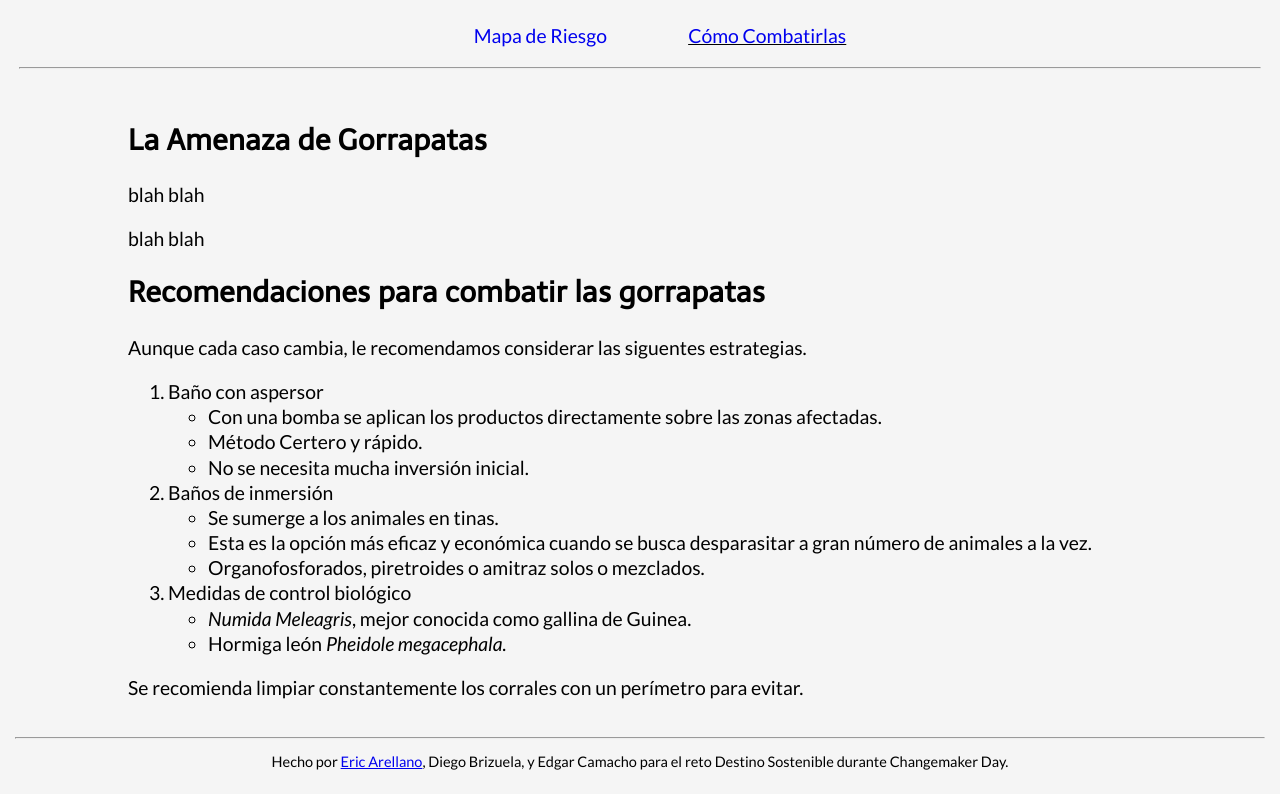
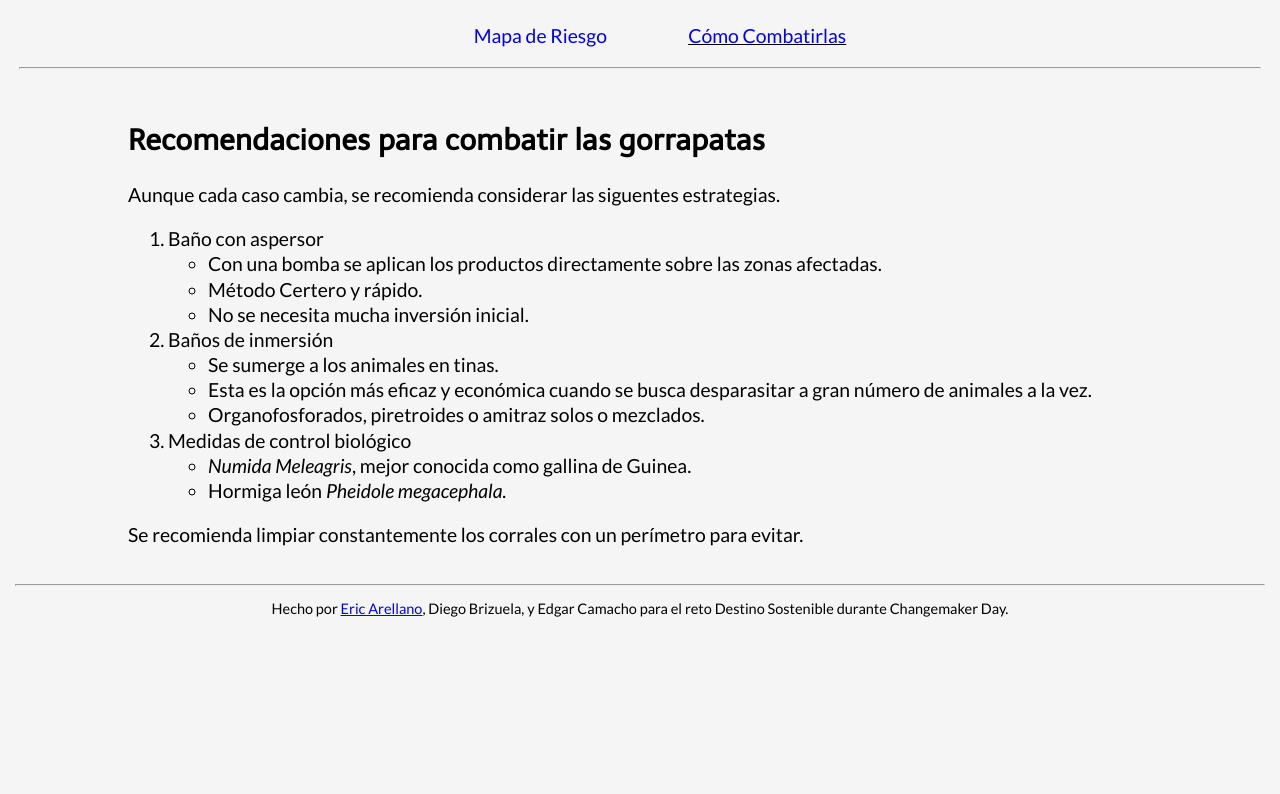
Before and after one commit to Eric-Arellano/tick-risk-map-visualization, a plain HTML site: page src/suggestions.html in a window 1280 px wide. Shown: the part 76-870 px from the top of the page. After the commit the page ends 826 px from the top, so only its background shows below. Drawn offline with Linux system fonts and the light colour scheme.

Commit message:
remove unused content on suggestions

```diff
--- a/src/suggestions.html
+++ b/src/suggestions.html
@@ -27,13 +27,8 @@
 </header>
 <main>
 	<section>
-		<h2>La Amenaza de Gorrapatas</h2>
-		<p>blah blah</p>
-		<p>blah blah</p>
-	</section>
-	<section>
 		<h2>Recomendaciones para combatir las gorrapatas</h2>
-		<p>Aunque cada caso cambia, le recomendamos considerar las siguentes
+		<p>Aunque cada caso cambia, se recomienda considerar las siguentes
 			estrategias.</p>
 		<ol>
 			<li>Baño con aspersor
```
